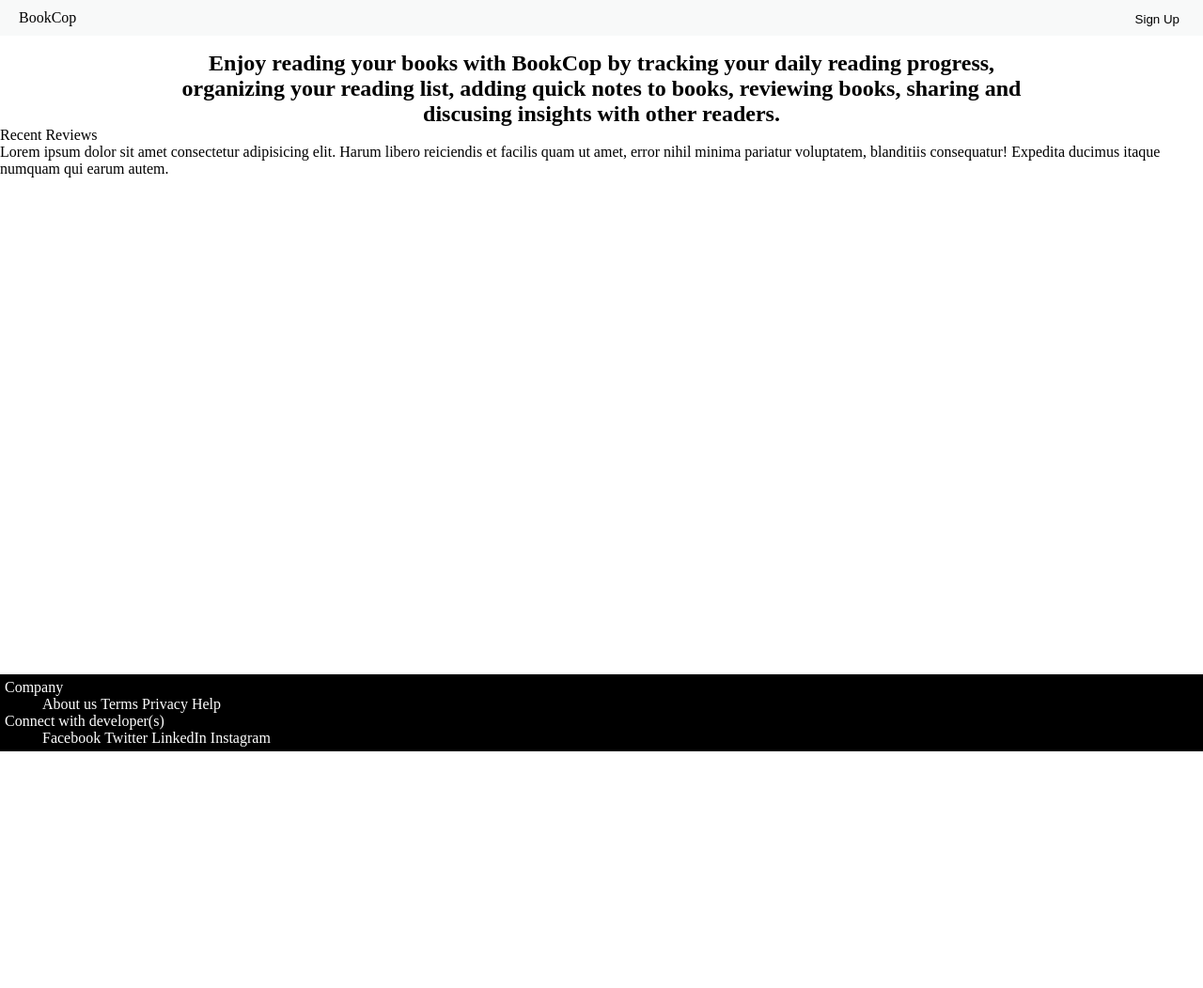
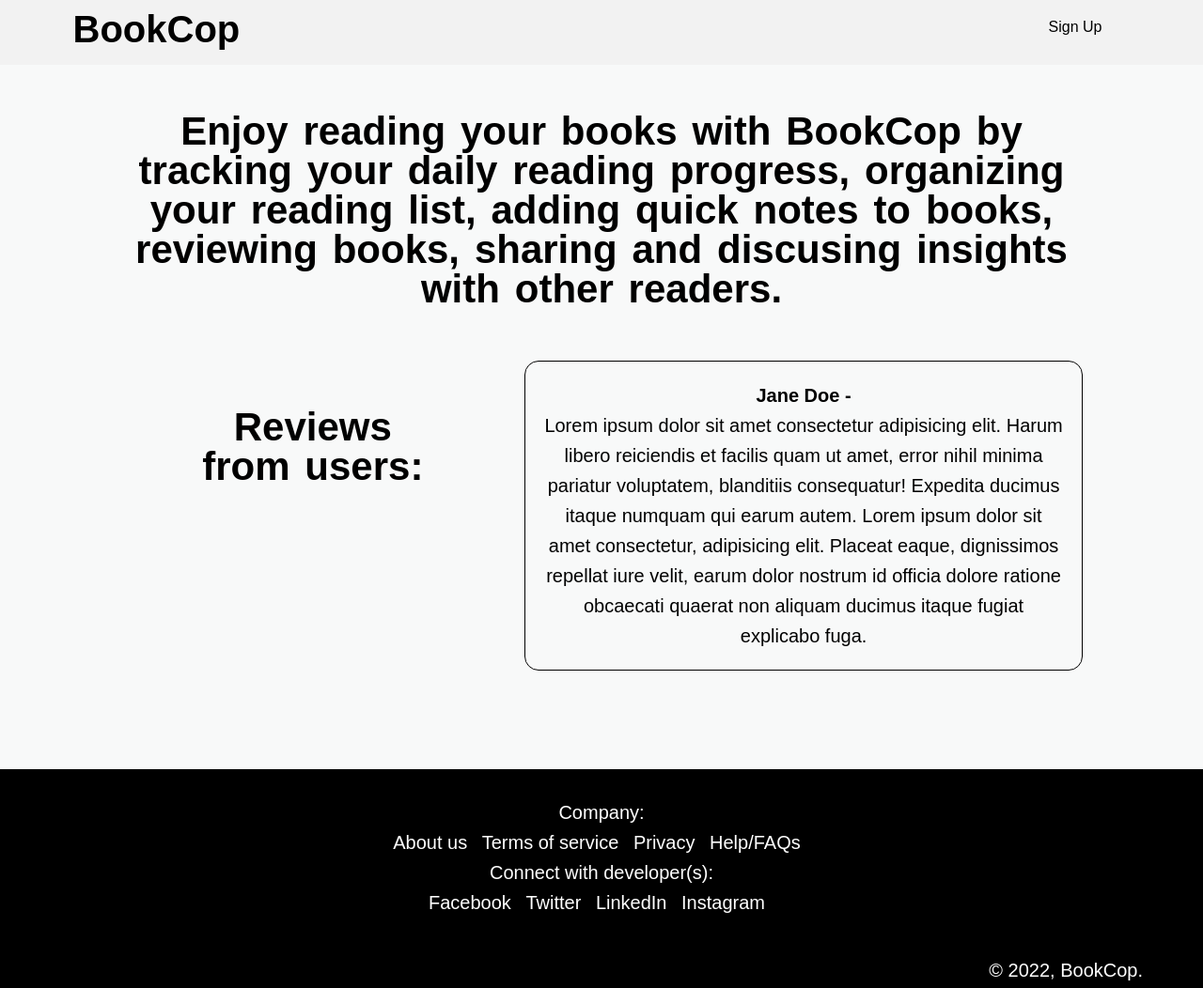
Before and after one commit to odb23/bookcop, a plain HTML site: page index.html in a window 1280 px wide. Shown: the whole page at 94% size. Before the commit the page ends 800 px from the top, so only its background shows below. Drawn offline with Linux system fonts and the light colour scheme.

Commit message:
homepage design update

```diff
--- a/index.css
+++ b/index.css
@@ -2,23 +2,53 @@
     margin: 0;
 }
 
-header .nav {
-    text-justify:auto;
-    background-color:  #F8F9F9;
+body {
+    position: relative;
+    background-color: #f8f9f9;
+    font-size: 20px;
+    font-family: Arial, Helvetica, sans-serif;
+    line-height: 1.6em;
+}
+
+.clr{
+    clear: both;
+}
+
+.container1{
+    width: 90%;
+    margin: auto;
+    overfloW: hidden;
+}
+
+.container2{
+    width: 80%;
+    margin: auto;
+    overfloW: hidden;
+}
+
+.container2 h1{
+    font-size: 2.1em;
+    word-spacing: 0.1em;
+    line-height: 1em;
+}
+
+header {
+    background-color:  #F2F2F2;
     cursor: auto;
+    padding: 15px;
 }
-.nav-contents {
-    padding: 10px;
-    padding-left: 20px;
-    margin:auto;
+
+ .nav-contents {
+    display: inline;
 }
 
 #signUp {
     float: right;
-    padding: 3px 15px;
+    padding: 5px 30px;
     border: none;
     cursor: pointer;
-    background-color: #F8F9F9;
+    background-color: #F2F2F2;
+    font-size: 16px;
 }
 
 #signUp:hover {
@@ -26,24 +56,84 @@
 border-radius: 25px;
 }
 
-header h2 {
-    width: 70%;
-    text-align: center;
-    margin: auto;
-    margin-top: 16px;
+#navbar{
+    margin: 50px 0;
 }
 
+#navbar h1{
+    text-align: center;
+}
+
+#review-section{
+    text-align: center;
+    margin: 55px auto;
+}
+
+.block{
+    float: left;
+    width: 50%;
+}
+.block1{
+    text-align: center;
+    float: left;
+    width: 40%;
+    padding: 50px;
+    box-sizing: border-box;
+}
+
+.block2{
+    float: right;
+    width: 58%;
+    border: 1px solid black;
+    border-radius: 15px;
+    padding: 20px;
+    box-sizing: border-box;
+    max-height: 30em;
+    overflow-y: none;
+}
 footer {
-    padding: 5px;
-    position: absolute;
     bottom: 0;
     width: 100%;
-    margin-top: 10px;
+    margin-top: 50px;
     background-color: black;
     color: white;
+    text-align: center;
+    padding: 30px 0;
+}
+
+footer ul {
+    list-style: none;
+    padding: 0;
 }
 
 footer li {
-    list-style: none;
-    display: inline-block;
+    display: inline;
+    padding-right: 10px;
 }
+
+footer li:hover {
+    color: #e3e6e8;
+    cursor: pointer;
+    text-decoration: underline;
+}
+
+footer a {
+    color: white;
+    text-decoration: none;
+}
+
+footer a:active {
+    color: black;
+}
+
+@media (max-width: 750px) {
+    .block1{
+        width: 100%;
+        float: none;
+    }
+
+    .block2{
+        width: 100%;
+        float: none;
+    }
+}
--- a/index.html
+++ b/index.html
@@ -10,45 +10,63 @@
 
 <body>
     <header>
-        <div class="nav">
-            <div class="nav-contents">
-                BookCop
-                <input id="signUp" type="button" value="Sign Up" />
-            </div>
+        <div class="container1">
+            <h1 class="nav-contents">BookCop</h1>
+            <input id="signUp" class="nav-contents" type="button" value="Sign Up" />
         </div>
-
-        <h2>
-            Enjoy reading your books with BookCop by tracking your daily reading progress,
-            organizing your reading list, adding quick notes to books, reviewing books, sharing and discusing insights with other
-            readers.
-        </h2>
-
     </header>
 
-    <div>
-        Recent Reviews
+
+    <div class="container2">
+        <nav id="navbar">
+            <h1>
+                Enjoy reading your books with BookCop by tracking your daily reading progress,
+                organizing your reading list, adding quick notes to books, reviewing books, sharing and discusing insights
+                with other
+                readers.
+            </h1>
+        </nav>
+
+        <section id="review-section">
+            <div class="block1">
+                <h1>
+                    Reviews<br />
+                    from users:
+                </h1>
+            </div>
+            <article  class="block2">
+                <p><strong> Jane Doe -</strong><br>Lorem ipsum dolor sit amet consectetur adipisicing elit. Harum libero reiciendis et facilis quam ut amet,
+                    error
+                    nihil minima pariatur voluptatem, blanditiis consequatur! Expedita ducimus itaque numquam qui earum
+                    autem. Lorem ipsum dolor sit amet consectetur, adipisicing elit. Placeat eaque, dignissimos repellat iure velit, earum dolor nostrum id officia dolore ratione obcaecati quaerat non aliquam ducimus itaque fugiat explicabo fuga.
+                </p>
+                <div class="no-float"></div>
+
+            </article>
+            <div class="clr"></div>
+        </section>
+
     </div>
-    <p>Lorem ipsum dolor sit amet consectetur adipisicing elit. Harum libero reiciendis et facilis quam ut amet, error
-        nihil minima pariatur voluptatem, blanditiis consequatur! Expedita ducimus itaque numquam qui earum autem.</p>
 
     <footer>
-        <div>
-            Company
+        <div class="container1">
+            Company:
             <ul>
-                <li>About us</li>
-                <li>Terms</li>
-                <li>Privacy</li>
-                <li>Help</li>
+                <li><a href="">About us</a></li>
+                <li><a href="">Terms of service</a></li>
+                <li><a href="">Privacy</a></li>
+                <li><a href="">Help/FAQs</a></li>
             </ul>
         </div>
-        <div>
-            Connect with developer(s)
+        <div class="container1">
+            Connect with developer(s):
             <ul>
-                <li>Facebook</li>
-                <li>Twitter</li>
-                <li>LinkedIn</li>
-                <li>Instagram</li>
+                <li><a href="">Facebook</a></li>
+                <li><a href="">Twitter</a></li>
+                <li><a href="">LinkedIn</a></li>
+                <li><a href="">Instagram</a></li>
             </ul>
+            <p style="text-align: right; padding-top: 40px;"> © 2022, BookCop.</p>
         </div>
     </footer>
 
```
